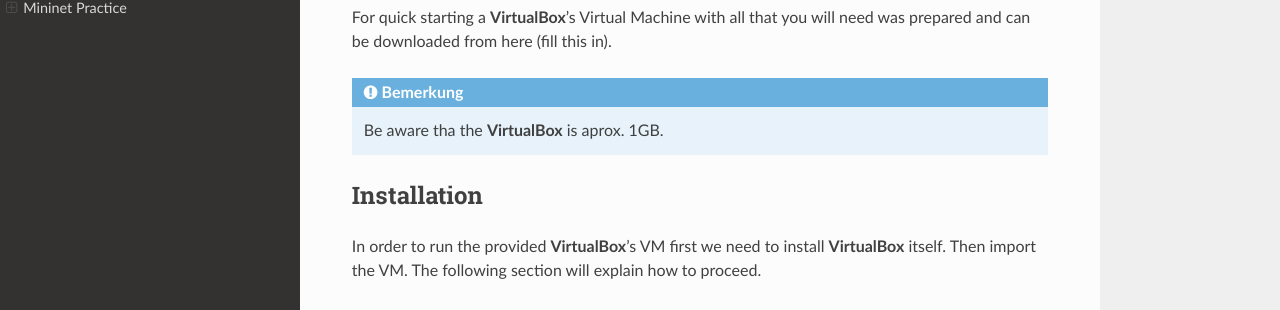
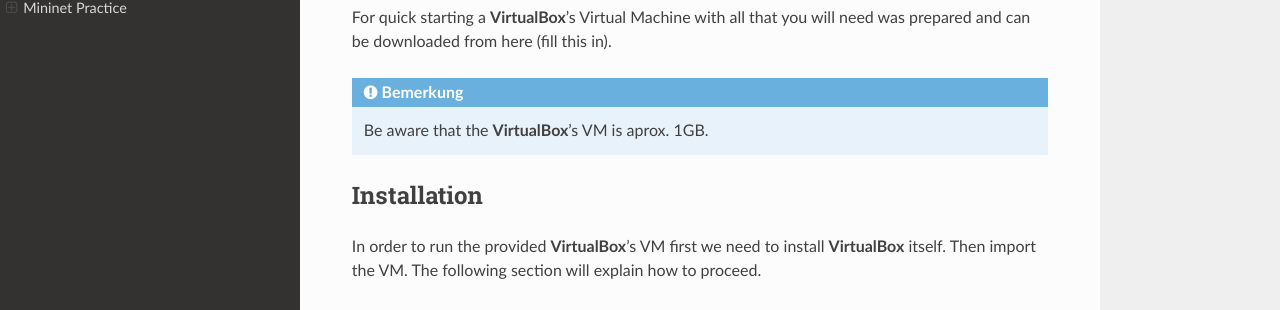
Before and after one commit to pjcuadra/kurguide, a Sphinx documentation site: the page built from source/index.rst, in a window 1280 px wide and 900 px high, scrolled down 1401 px. Shown: the part 137-447 px from the top of the window. Built offline with Sphinx 7.4.7 and the Read the Docs theme 2.0.0, drawn with Linux system fonts in a browser that asks for light colours.

Commit message:
Fix typo

```diff
--- a/source/index.rst
+++ b/source/index.rst
@@ -34,7 +34,7 @@
 need was prepared and can be downloaded from here (fill this in).
 
 .. note::
-  Be aware tha the **VirtualBox** is aprox. 1GB.
+  Be aware that the **VirtualBox**'s VM is aprox. 1GB.
 
 Installation
 ------------
```
